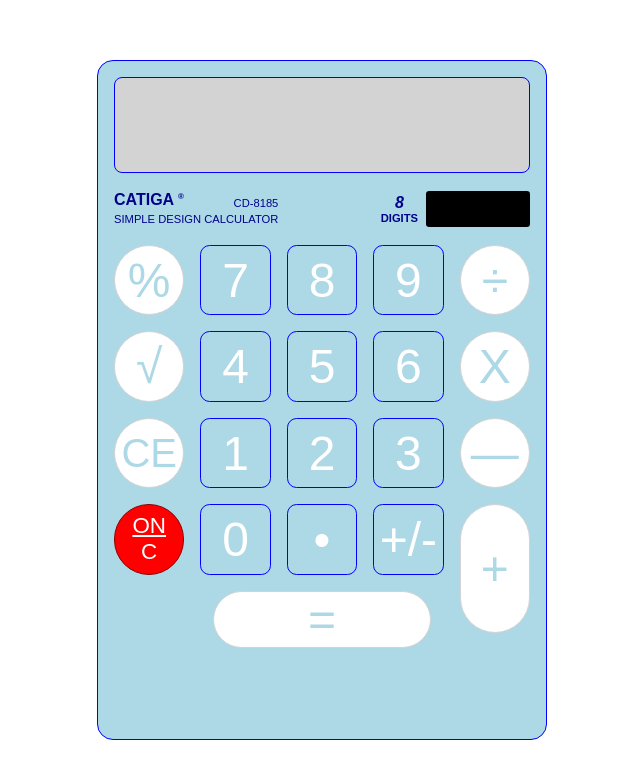
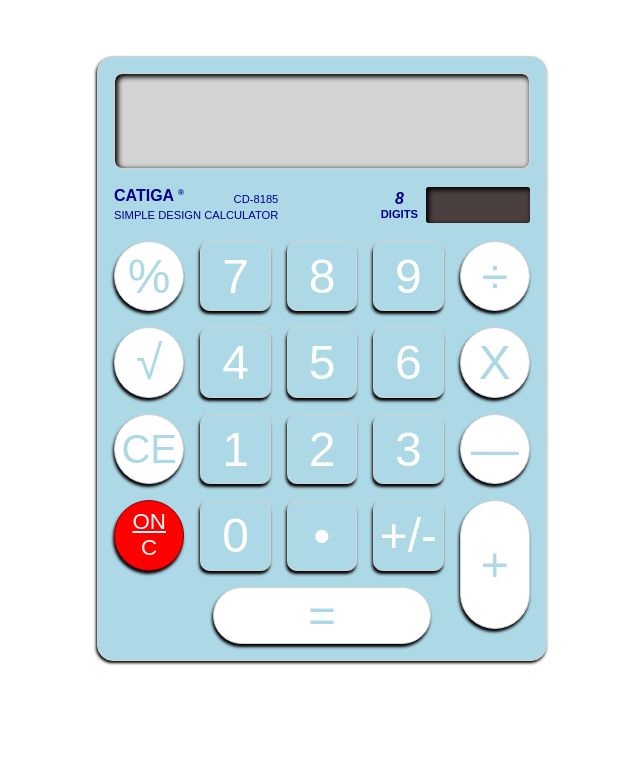
Before and after one commit to Kris-Martin/calculator, a plain HTML site: page index.html in a window 1280 px wide. Shown: the whole page, without its empty margins (318-958 px from the left). Drawn offline with Linux system fonts and the light colour scheme.

Commit message:
Add box shadow

```diff
--- a/style.scss
+++ b/style.scss
@@ -7,29 +7,30 @@
 
 main {
     width: 100%;
-    height: 100vh;
     display: flex;
     justify-content: center;
-    align-items: center;
+    margin: 7vh 0;
 }
 
 .calculator {
     // Sizing
     width: calc(100vw / 1.2);
     max-width: 450px;
-    height: 85%;
+    min-height: 85%;
     padding: 1em;
     // Styling
-    border: 1px solid blue;
+    border: 1px solid lightgray;
     border-radius: 1em;
     background-color: lightblue;
+    box-shadow: -1px 2px 3px black;
 }
 
 .display {
     height: 6em;
-    border: 1px solid blue;
+    border: 1px solid lightgrey;
     border-radius: 0.5em;
     background-color: lightgrey;
+    box-shadow: 2px 2px 5px 1px black inset;
 }
 
 .info {
@@ -71,7 +72,8 @@ main {
         width: 25%;
         height: 50%;
         border-radius: 0.2em;
-        background-color: black;
+        background-color: rgb(75, 64, 64);
+        box-shadow: 2px 2px 5px 1px black inset;
     }
 
     & small {
@@ -97,10 +99,11 @@ main {
     align-items: center;
 
     // Styling
-    border: 1px solid blue;
+    border: 1px solid lightgray;
     border-radius: 0.2em;
     background-color: lightblue;
     color: white;
+    box-shadow: -1px 3px 3px black;
     font-size: 3rem;
 
     &--sm-text {
```
Also changed, not shown: style.css.
